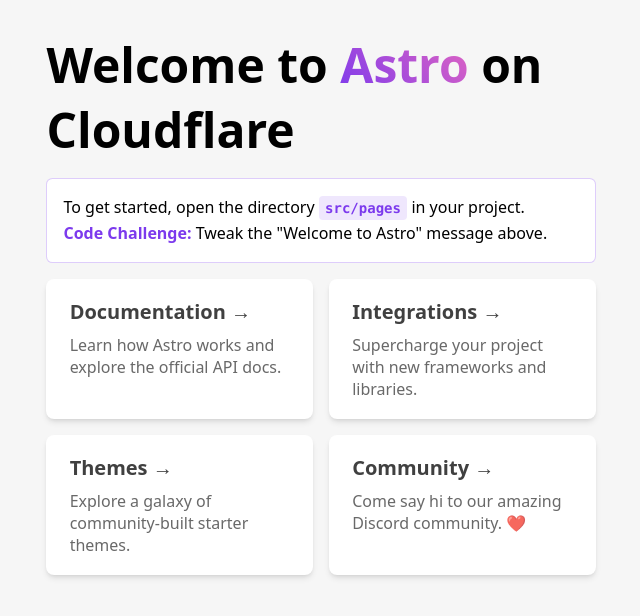
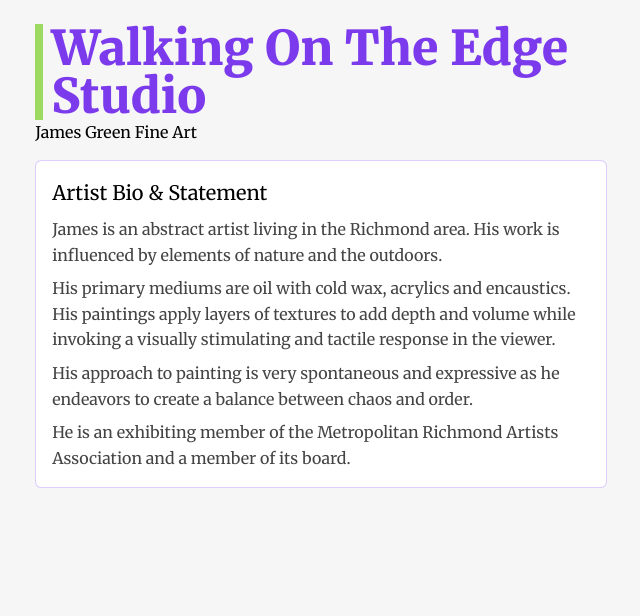
Before and after one commit to jamesgreen311/astro-on-cloudflare, an Astro site in the folder laughable-limit/: page / in a window 1280 px wide. Shown: the whole page, without its empty margins (319-959 px from the left). Built offline with nearby package versions, Linux system fonts and the light colour scheme; Astro itself is replaced by a stand-in of ours.

Commit message:
Updated home page

```diff
--- a/laughable-limit/astro.config.mjs
+++ b/laughable-limit/astro.config.mjs
@@ -1,4 +1,9 @@
 import { defineConfig } from 'astro/config';
 
 // https://astro.build/config
-export default defineConfig({});
+import tailwind from "@astrojs/tailwind";
+
+// https://astro.build/config
+export default defineConfig({
+  integrations: [tailwind()]
+});
--- a/laughable-limit/package.json
+++ b/laughable-limit/package.json
@@ -11,6 +11,8 @@
     "astro": "astro"
   },
   "dependencies": {
-    "astro": "^1.9.0"
+    "@astrojs/tailwind": "^2.1.3",
+    "astro": "^1.9.0",
+    "tailwindcss": "^3.2.4"
   }
 }
--- a/laughable-limit/src/components/Card.astro
+++ b/laughable-limit/src/components/Card.astro
@@ -12,7 +12,7 @@
 	<a href={href}>
 		<h2>
 			{title}
-			<span>&rarr;</span>
+			<!-- <span>&rarr;</span> -->
 		</h2>
 		<p>
 			{body}
@@ -31,6 +31,7 @@
 		background-position: 100%;
 		transition: background-position 0.6s cubic-bezier(0.22, 1, 0.36, 1);
 		box-shadow: 0 4px 6px -1px rgba(0, 0, 0, 0.1), 0 2px 4px -2px rgba(0, 0, 0, 0.1);
+		min-width: 4rem;
 	}
 
 	.link-card > a {
--- a/laughable-limit/src/layouts/Layout.astro
+++ b/laughable-limit/src/layouts/Layout.astro
@@ -11,7 +11,9 @@
 	<head>
 		<meta charset="UTF-8" />
 		<meta name="viewport" content="width=device-width" />
-		<link rel="icon" type="image/svg+xml" href="/favicon.svg" />
+		<link rel="icon" type="image/svg+xml" href="/favicon.svg" /><link rel="preconnect" href="https://fonts.googleapis.com">
+		<link rel="preconnect" href="https://fonts.gstatic.com" crossorigin>
+		<link href="https://fonts.googleapis.com/css2?family=Merriweather:ital,wght@0,300;0,400;0,700;0,900;1,300;1,400;1,700;1,900&display=swap" rel="stylesheet">
 		<meta name="generator" content={Astro.generator} />
 		<title>{title}</title>
 	</head>
@@ -22,11 +24,16 @@
 <style is:global>
 	:root {
 		--accent: 124, 58, 237;
-		--accent-gradient: linear-gradient(45deg, rgb(var(--accent)), #da62c4 30%, white 60%);
+		--primary-color: rgb(var(--accent));
+		--secondary-color: rgb(218, 98, 196);
+		--accent-color-2: rgb(158, 218, 98);
+		--tertiary-color: rgb(18,4,68);
+		--accent-gradient: linear-gradient(90deg, rgb(var(--accent)), var(--secondary-color) 30%, rgb(226, 226, 226) 60%);
+		--text-gradient: linear-gradient(180deg, rgb(var(--accent)), rgb(var(--secondary-color)) 30%, rgb(var(--tertiary-color)) 60%);
 	}
 	html {
-		font-family: system-ui, sans-serif;
-		background-color: #F6F6F6;
+		font-family: 'Merriweather', serif;
+		background-color: rgb(246, 246, 246);
 	}
 	code {
 		font-family: Menlo, Monaco, Lucida Console, Liberation Mono, DejaVu Sans Mono,
--- a/laughable-limit/src/pages/index.astro
+++ b/laughable-limit/src/pages/index.astro
@@ -3,19 +3,22 @@
 import Card from '../components/Card.astro';
 ---
 
-<Layout title="Welcome to Astro.">
+<Layout title="Welcome to Walking On The Edge Studio">
 	<main>
-		<h1>Welcome to <span class="text-gradient">Astro</span> on Cloudflare</h1>
-		<p class="instructions">
-			To get started, open the directory <code>src/pages</code> in your project.<br />
-			<strong>Code Challenge:</strong> Tweak the "Welcome to Astro" message above.
-		</p>
-		<ul role="list" class="link-card-grid">
-			<Card
-				href="https://docs.astro.build/"
-				title="Documentation"
-				body="Learn how Astro works and explore the official API docs."
-			/>
+		<h1>Walking On The Edge Studio</h1>
+		<h2>James Green Fine Art</h2>
+		<div class="about">
+			<h2>Artist Bio & Statement</h2>
+			<p>James is an abstract artist living in the Richmond area. His work is influenced by elements of nature and the outdoors.</p>
+			<p>
+				His primary mediums are oil with cold wax, acrylics and encaustics. His paintings apply layers of textures to add depth and volume while invoking a visually stimulating and tactile response in the viewer.
+			</p>
+
+			<p>His approach to painting is very spontaneous and expressive as he endeavors to create a balance between chaos and order.</p>
+
+			<p>He is an exhibiting member of the Metropolitan Richmond Artists Association and a member of its board.</p>
+		</div>
+		<!-- <ul role="list" class="link-card-grid">
 			<Card
 				href="https://astro.build/integrations/"
 				title="Integrations"
@@ -31,7 +34,7 @@
 				title="Community"
 				body="Come say hi to our amazing Discord community. ❤️"
 			/>
-		</ul>
+		</ul> -->
 	</main>
 </Layout>
 
@@ -45,15 +48,23 @@
 		font-size: 3rem;
 		font-weight: 800;
 		margin: 0;
+		line-height: 1em;
+		border-left-style: solid;
+		border-left-width: .5rem;
+		border-left-color: var(--accent-color-2);
+		color: var(--primary-color);
+		/* border-image: linear-gradient(180deg, var(--secondary-color), var(--primary-color)) 1; */
+		padding-left: .5rem;
 	}
 	.text-gradient {
-		background-image: var(--accent-gradient);
+		background-image: var(--text-gradient);
 		-webkit-background-clip: text;
 		-webkit-text-fill-color: transparent;
 		background-size: 400%;
 		background-position: 0%;
 	}
-	.instructions {
+	.instructions,
+	.about {
 		line-height: 1.6;
 		margin: 1rem 0;
 		border: 1px solid rgba(var(--accent), 25%);
@@ -72,6 +83,18 @@
 	.instructions strong {
 		color: rgb(var(--accent));
 	}
+
+	.about h2 {
+		margin: 0;
+		font-size: 1.25rem;
+		transition: color 0.6s cubic-bezier(0.22, 1, 0.36, 1);
+	}
+
+	.about p {
+		margin-top: 0.5rem;
+		margin-bottom: 0;
+		color: #444;
+	}
 	.link-card-grid {
 		display: grid;
 		grid-template-columns: repeat(auto-fit, minmax(24ch, 1fr));
--- /dev/null
+++ b/laughable-limit/tailwind.config.cjs
@@ -0,0 +1,8 @@
+/** @type {import('tailwindcss').Config} */
+module.exports = {
+	content: ['./src/**/*.{astro,html,js,jsx,md,mdx,svelte,ts,tsx,vue}'],
+	theme: {
+		extend: {},
+	},
+	plugins: [],
+}
```
Also changed, not shown: 1 other file.
